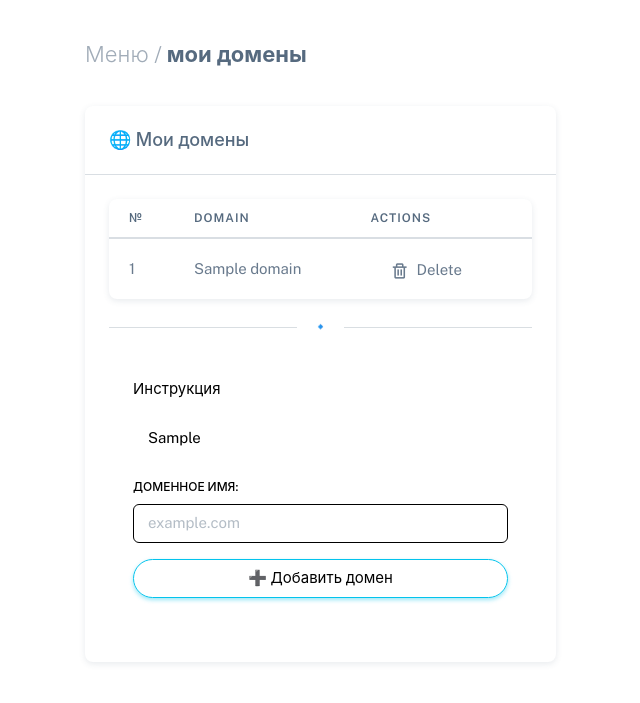
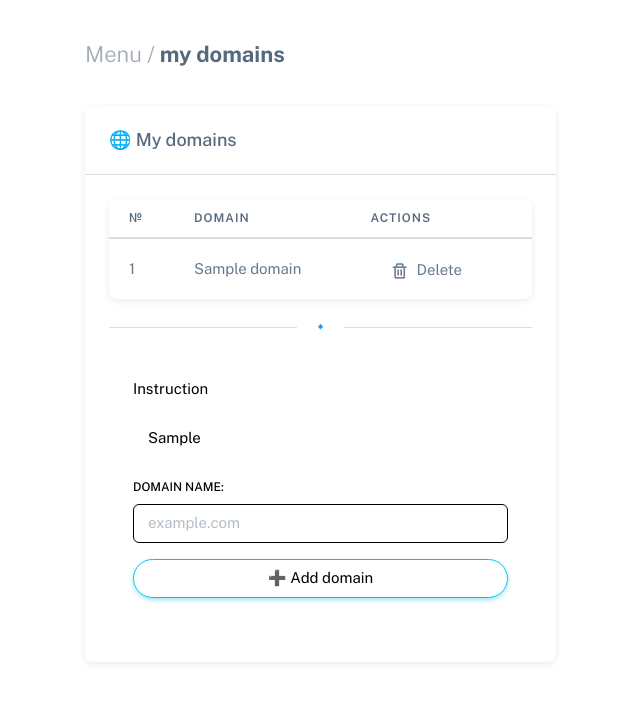
Before and after one commit to DaniilSh23/redirect_bot_admin, a Django app: template redirect_admin/templates/user_domains.html in a window 1280 px wide. Shown: the top 703 px of the page, without its empty margins (201-841 px from the left). Run offline with Django 4.2, Linux system fonts and the light colour scheme; the template is opened without the code that fills it: most values are stand-ins (such as "Sample title", 1, 10 or a date in 2020); parts of the project's set-up code (start-up, migrations or seed data) failed here and were passed over; some libraries are stand-ins or nearby versions.

Commit message:
lang code added

```diff
--- a/redirect_admin/templates/user_domains.html
+++ b/redirect_admin/templates/user_domains.html
@@ -194,7 +194,7 @@
             <!-- Content -->
 
             <div class="container-xxl flex-grow-1 container-p-y">
-              <h4 class="fw-bold py-3 mb-4"><span class="text-muted fw-light">Меню /</span> мои домены</h4>
+              <h4 class="fw-bold py-3 mb-4"><span class="text-muted fw-light">Menu /</span> my domains</h4>
 
               <!-- Инструкция -->
               <div class="row border-success">
@@ -202,7 +202,7 @@
                 <div class="col-md-6 my-form-border">
                   <div class="card mb-4 my-form-area">
 
-                    <h5 class="card-header">🌐 Мои домены</h5>
+                    <h5 class="card-header">🌐 My domains</h5>
                     <hr class="my-0">
 
                     <div class="card-body">
@@ -267,14 +267,14 @@
                           <input class="my-filling-fields" type="hidden" id="tg-id-input" value="" name="tlg_id">
 
                           <div class="mb-3">
-                            <p class="card-text">Инструкция</p>
+                            <p class="card-text">Instruction</p>
                             <ul class="list-group list-group-flush mb-3 my-filling-fields">
                               <li class="list-group-item my-filling-fields">{{create_domain_instruction | safe}}</li>
                             </ul>
                           </div>
 
                           <div class="mb-3">
-                            <label for="amount-input" class="form-label my-label">Доменное имя:</label>
+                            <label for="amount-input" class="form-label my-label">Domain name:</label>
                             <div class="input-group">
                               <input
                                 type="text"
@@ -288,7 +288,7 @@
                           </div>
 
                           <div class="mb-3">
-                            <button id="createButton" type="submit" class="btn rounded-pill btn-info my-btn-clr" style="width:100%">➕ Добавить домен</button>
+                            <button id="createButton" type="submit" class="btn rounded-pill btn-info my-btn-clr" style="width:100%">➕ Add domain</button>
                           </div>
 
                         </form>
--- a/redirect_admin/views.py
+++ b/redirect_admin/views.py
@@ -38,7 +38,7 @@ from redirect_admin.serializers import (
 )
 from redirect_admin.forms import BaseTlgIdForm, UserDomainForm, UserTransferForm
 from redirect_admin.saga import AddUserDomainSaga, DeleteUserDomainSaga
-from redirect_admin.services import RedirectBotSettingsService, UserDomainService, TransferUserService
+from redirect_admin.services import RedirectBotSettingsService, UserDomainService, TransferUserService, TlgUserService
 from redirect_bot_admin.settings import MY_LOGGER, BOT_TOKEN
 
 
@@ -743,7 +743,8 @@ class UserDomainView(View):
 
         # Достаем данные, необходимые для отображения на странице
         domain_records = UserDomainService.read_all_for_user(tlg_id=tlg_id)
-        create_domain_instruction = RedirectBotSettingsService.read(key="create_domain_instruction")
+        lang_code = TlgUserService.get_interface_lang_code(tlg_id=tlg_id)
+        create_domain_instruction = RedirectBotSettingsService.read(key=f"create_domain_instruction_{lang_code}")
 
         # Даем ответ на запрос
         context = {
--- a/redirect_bot_admin/settings.py
+++ b/redirect_bot_admin/settings.py
@@ -196,7 +196,7 @@ CELERY_TIMEZONE = "Europe/Moscow"
 CELERY_BEAT_SCHEDULE = {  # Настройки шедуля
     "delete_old_links": {
         "task": "redirect_admin.tasks.delete_old_links",
-        "schedule": 10,  # Каждые N сек
+        "schedule": 60 * 60 * 24,  # Каждые N сек
     },
 }
 
```
Also changed, not shown: redirect_admin/services.py (+11 -0 lines).
